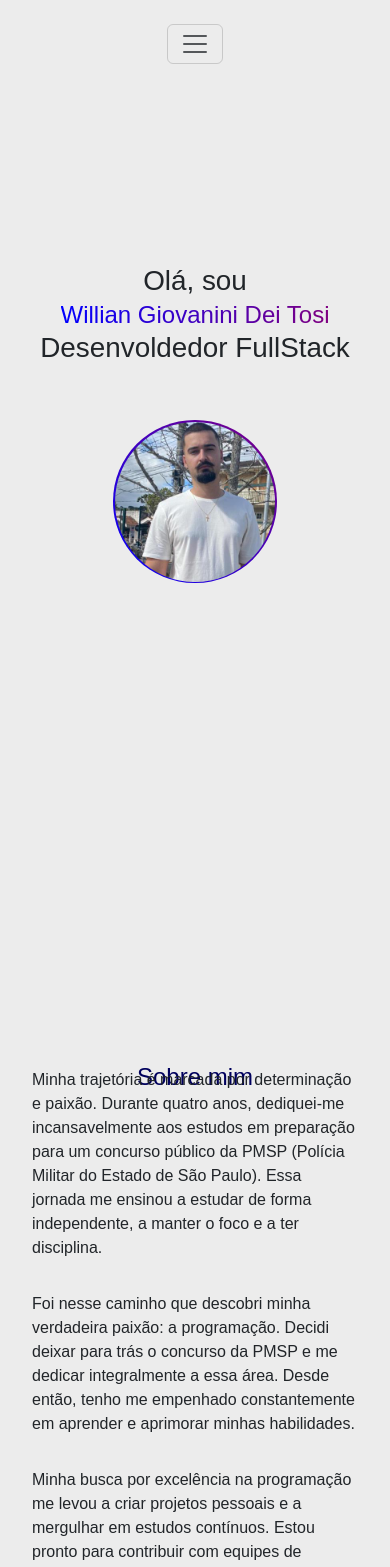
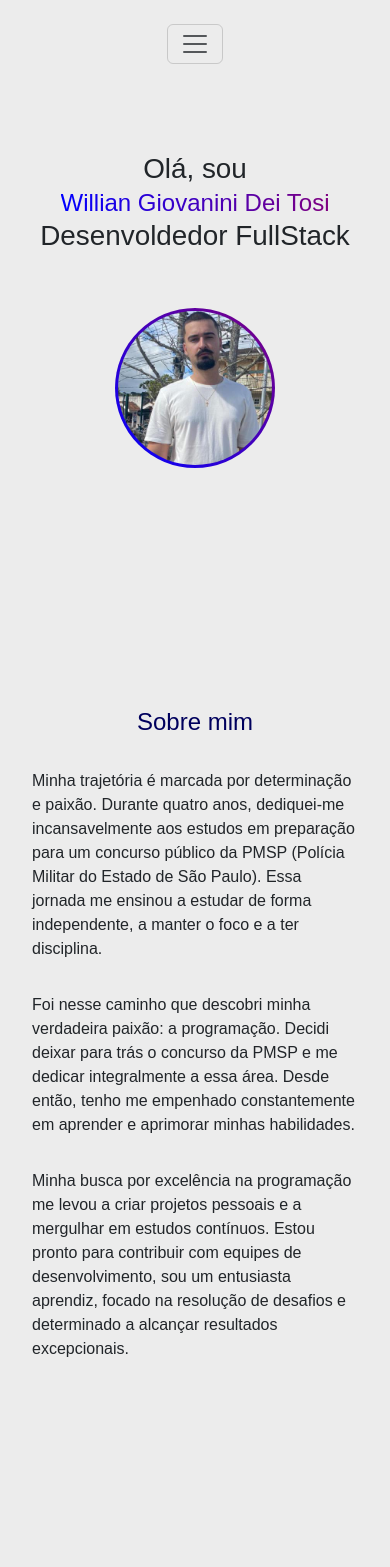
Before and after one commit to williandeitosi/my-portfolio, a React (Vite) app: page / in a window 390 px wide. Shown: the top 1567 px of the page. Built offline with nearby package versions, Linux system fonts and the light colour scheme.

Commit message:
finished

```diff
--- a/src/components/Technologies/tech.module.css
+++ b/src/components/Technologies/tech.module.css
@@ -4,6 +4,7 @@
   flex-direction: column;
   align-items: center;
   gap: 1.5rem;
+  margin-top: 20rem;
 }
 
 .containerTech > h2 {
@@ -13,7 +14,6 @@
 
 .techs {
   text-align: center;
-  margin-top: 20rem;
   width: 100%;
   color: rgb(0, 0, 93);
 }
@@ -48,9 +48,6 @@
     margin-bottom: 4rem; /* Ajuste a margem inferior para telas menores */
   }
 
-  .techs {
-    margin-top: 10rem; /* Ajuste a margem superior para telas menores */
-  }
 
   .gridContainerIcons {
     width: 50%; /* Reduza a largura para telas menores */
@@ -73,4 +70,5 @@
 
   }
 
+
 }
--- a/src/components/userInfo/info.module.css
+++ b/src/components/userInfo/info.module.css
@@ -1,6 +1,5 @@
 .info {
   margin-top: 20rem;
-  height: 250px;
   display: flex;
   justify-content: space-between;
   align-items: center;
@@ -46,7 +45,7 @@
   grid-template-columns: 1fr 2fr;
   height: 100%;
   width: 100%;
-  max-height: 400px;
+  /* max-height: 400px; */
   grid-gap: 1rem;
   gap: 1rem;
 }
@@ -64,53 +63,73 @@
   font-size: 1.03rem;
 }
 
-/* Adicione media queries para tablets e celulares */
+
 @media screen and (max-width: 980px) {
   .info {
-    margin-top: 12rem; /* Ajuste a margem superior para telas menores */
-    flex-direction: column; /* Altere a direção da coluna para telas menores */
-    height: auto; /* Remova a altura fixa para telas menores */
-    text-align: center; /* Centralize o texto para telas menores */
-    font-size: 1rem; /* Reduza o tamanho da fonte para telas menores */
+    margin-top: 12rem;
+    flex-direction: column;
+    text-align: center;
+    font-size: 1rem;
   }
 
   .userName {
-    font-size: 1.5rem; /* Reduza o tamanho da fonte para telas menores */
+    font-size: 1.5rem;
   }
 
   .boxAvatar {
-    width: 10.2rem; /* Reduza o tamanho do contêiner da imagem para telas menores */
+    width: 10.2rem;
     height: 10.2rem;
     margin-top: 3rem;
   }
 
   .avatar {
-    width: 10rem; /* Reduza o tamanho da imagem para telas menores */
+    width: 10rem;
   }
 
   .aboutMe {
-    margin-top: 10rem; /* Ajuste a margem superior para telas menores */
+    margin-top: 15rem;
   }
 
   .aboutMe h2 {
-    font-size: 1.5rem; /* Reduza o tamanho da fonte para telas menores */
+    font-size: 1.5rem;
   }
 
   .myPhoto {
-    width: 200px; /* Reduza o tamanho da imagem para telas menores */
+    width: 200px;
     display: none;
   }
 
   .about {
-    font-size: 1rem; /* Reduza o tamanho da fonte para telas menores */
+    font-size: 1rem;
   }
 
   .photoAbout {
     display: flex;
     flex-direction: column;
-    justify-content: center;
     align-items: center;
 
+  }
+}
+
+@media screen and (max-width: 660px) {
+  .info {
+    margin-top: 5rem;
+  }
+  .aboutMe h2 {
+    margin-top: 0;
+  }
+
+  .aboutMe{
+    margin-top: 10;
+  }
+
+  .boxAvatar {
+    width: 10rem;
+    height: 10rem;
     margin-top: 3rem;
   }
+
+  .avatar {
+    width: 9.6rem;
+  }
 }
```
